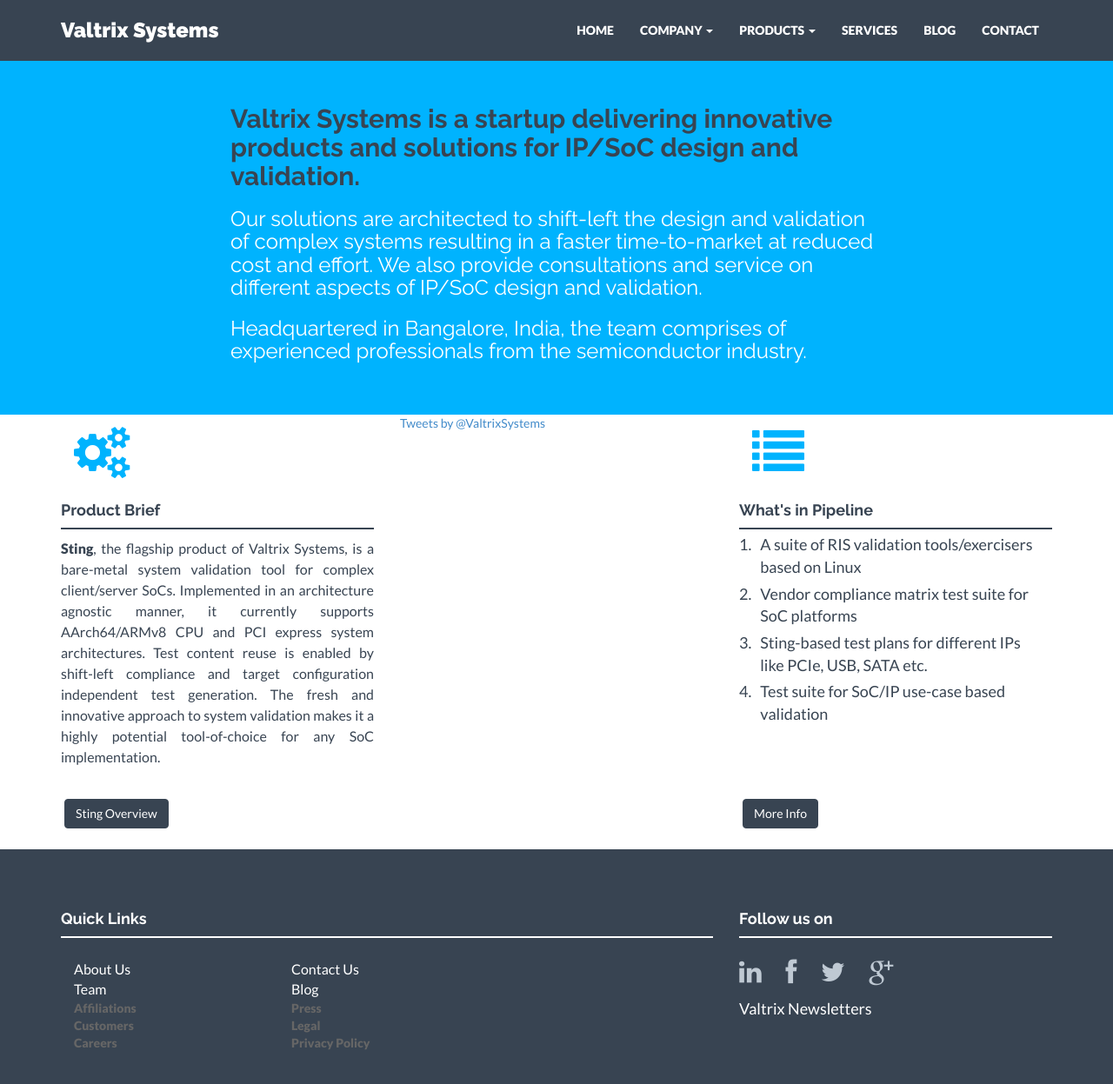
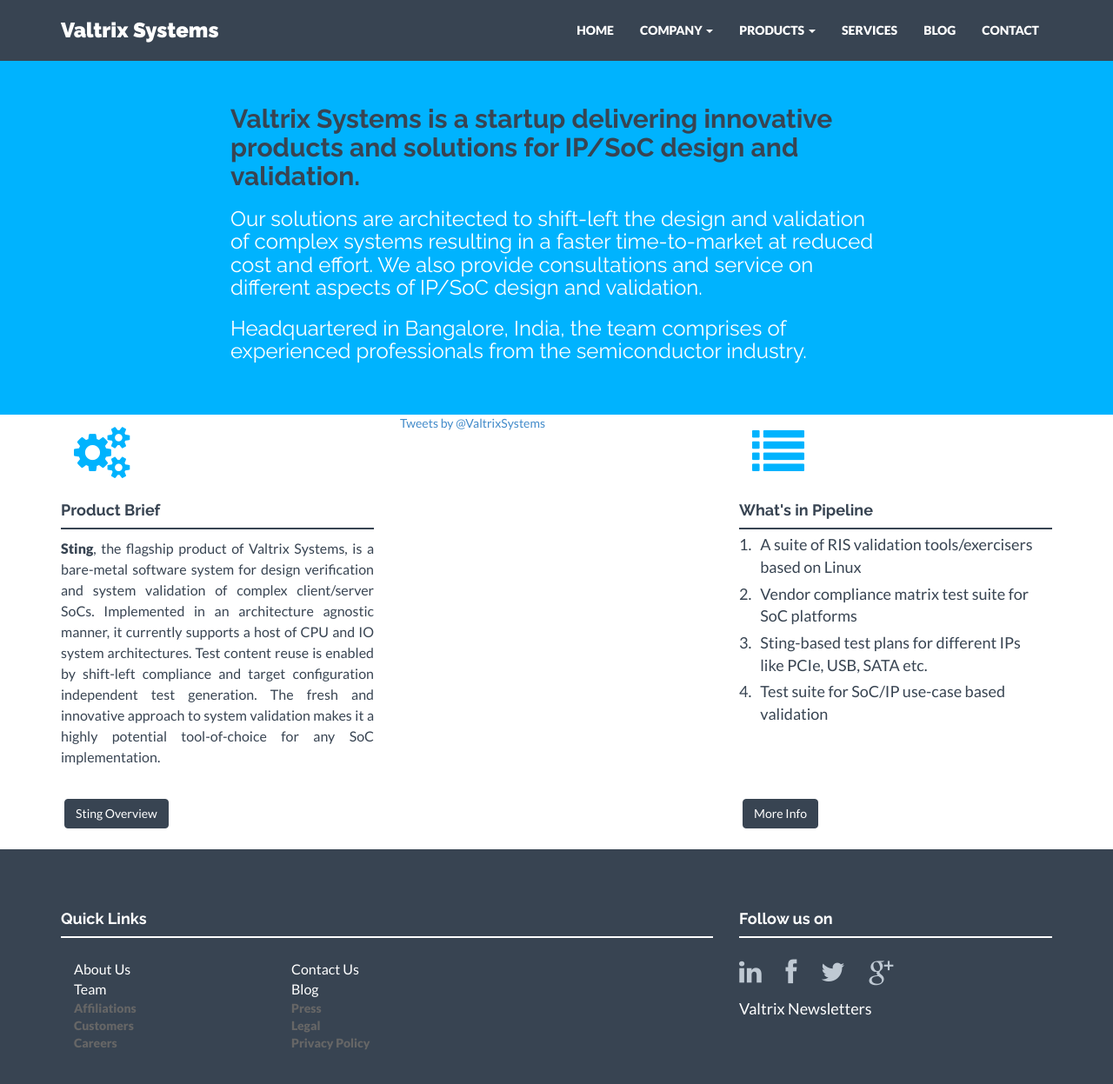
Before and after one commit to valtrix/valtrix.github.io, a Jekyll site: the page built from index.html, in a window 1280 px wide and 1270 px high. Shown: the top 1247 px of the window at 87% size. Built offline with Jekyll 4.4.1, drawn with Linux system fonts in a browser that asks for light colours; nearby versions of some CDN libraries; comment, search, counter and statistics services are not loaded.

Commit message:
Updating contents of the website to reflect latest status

```diff
--- a/_includes/sting.html
+++ b/_includes/sting.html
@@ -1,7 +1,7 @@
 <div class="container">
     <div class="row centered">
         <div class="col-lg-12">
-            <h3 style="font-weight:600;text-align:justify"><i>"STING, the flagship product of Valtrix Systems, is a bare-metal system validation tool for complex client/server SoCs."</i></h3>
+            <h3 style="font-weight:600;text-align:justify"><i>Sting, the flagship product of Valtrix Systems, is an architecture agnostic bare metal software system for development of constrained random, focused and coverage based test stimulus.<br/><br/>Its composed of offline test generators, light-weight device drivers/applications/checkers and micro kernel which can be configured into a portable embedded program as per the needs of the verification environment.<br/><br/>Rich test specification schemes allow any system scenario to get mapped to a test which is portable across pre-silicon simulations, FPGA, emulation and post-silicon. Very debug friendly, scalable and extensible in design. Currently supports ARMv8 and RISC-V CPU implementations in addition to a host of IO protocols like SD/MMC/Ethernet/Primecell and Corelink DMA controllers/SATA/USB etc. Support for functional validation of other CPU and IO IPs is also being added.</i></h3>
         </div><!-- /col-lg-12 -->
     </div><!-- /row-->
     <div class="hline" style="border-width:1px;padding-top:10px"></div>
@@ -22,7 +22,7 @@
             <h3 class="handwrite">
                 Enable concurrency testing in SoC(s)
             </h3>
-            <p class="upprod_desc">Same tool to stress all IPs in the SoC concurrently; Supports ARMv8/AArch64 and PCI express currently but plan to support other IPs in near future to ensure validation coverage for any SoC implementation;</p>
+            <p class="upprod_desc">Same tool to stress all IPs in the SoC concurrently; Efficiently cover all the IP cross-products with extensive controls on scheduling of system events.
         </div><!-- /col-lg-6 -->
     </div><!-- /row -->
     <div class="row">
--- a/index.html
+++ b/index.html
@@ -9,7 +9,7 @@
                 <i class="fa fa-cogs"></i>
                 <h4>Product Brief</h4>
                 <div class="hline"></div>
-                <p style="font-size:16px"><b>Sting</b>, the flagship product of Valtrix Systems, is a bare-metal system validation tool for complex client/server SoCs. Implemented in an architecture agnostic manner, it currently supports AArch64/ARMv8 CPU and PCI express system architectures. Test content reuse is enabled by shift-left compliance and target configuration independent test generation. The fresh and innovative approach to system validation makes it a highly potential tool-of-choice for any SoC implementation. </p>
+                <p style="font-size:16px"><b>Sting</b>, the flagship product of Valtrix Systems, is a bare-metal software system for design verification and system validation of complex client/server SoCs. Implemented in an architecture agnostic manner, it currently supports a host of CPU and IO system architectures. Test content reuse is enabled by shift-left compliance and target configuration independent test generation. The fresh and innovative approach to system validation makes it a highly potential tool-of-choice for any SoC implementation. </p>
                 <p><br/><a href="{{"/sting/" | prepend: site.baseurl }}" style="position:absolute;bottom:20px" class="btn btn-theme">Sting Overview</a></p>
             </div>
             <div class="col-md-4">
```
